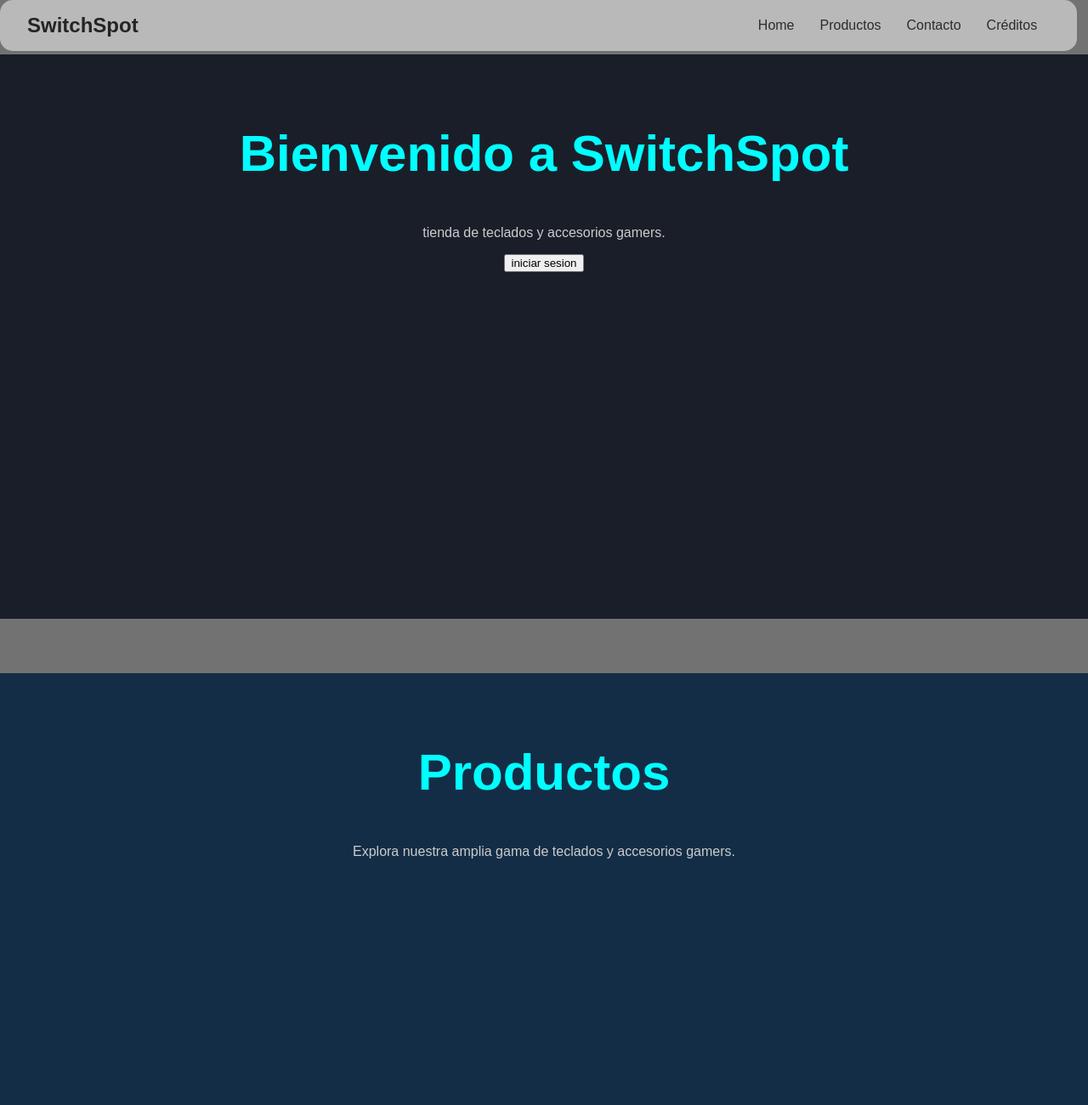
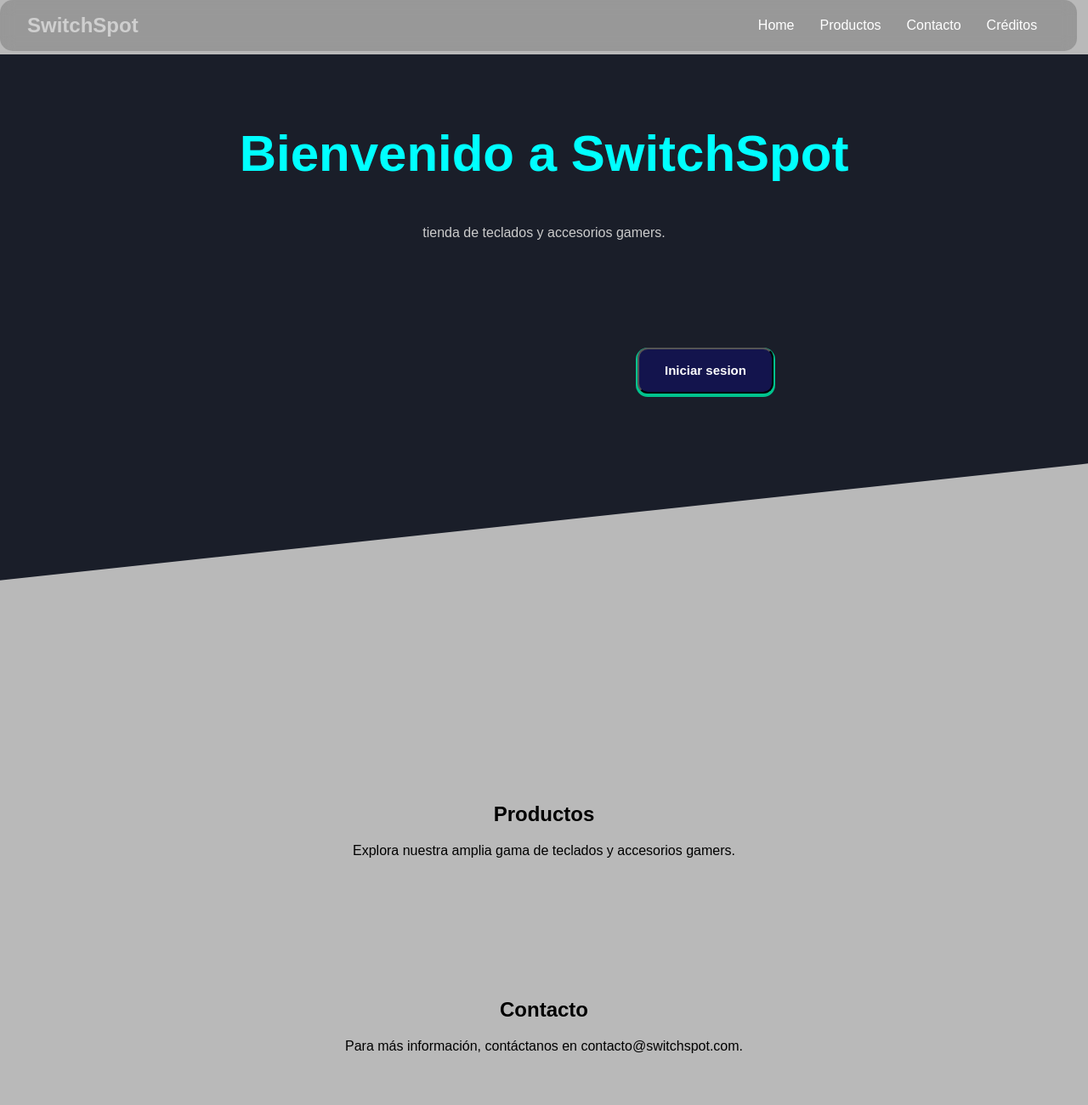
Before and after one commit to david-guillermo/SwitchSpot, a plain HTML site: page index.html in a window 1280 px wide. Shown: the top 1300 px of the page at 85% size. Drawn offline with Linux system fonts and the light colour scheme; a script that the page names is missing.

Commit message:
SwitchSpot

```diff
--- a/docs/styles/SwitchSpot.css
+++ b/docs/styles/SwitchSpot.css
@@ -2,12 +2,16 @@ body {
     font-family: Arial, sans-serif;
     margin: 0;
     padding: 0;
-    background-color: #3d3d3db9;
+    background-color: #b6b6b6f3;
+    position: relative
 }
 
+
+/* barra de navegacion */
 nav {
-    background-color: #ffffff80;
-    color: white;
+    background-color: #41414146;
+    backdrop-filter: blur(8px);
+    color: rgb(255, 255, 255);
     display: flex;
     justify-content: space-between;
     align-items: center;
@@ -16,7 +20,7 @@ nav {
     width: 94%;
     top: 0;
     left: 0;
-    z-index: 1000;
+    z-index: 100;
     border-radius: 15px;
 }
 
@@ -26,7 +30,7 @@ nav .logo {
 }
 
 nav .logo a {
-    color: rgb(36, 36, 36);
+    color: rgb(207, 207, 207);
     text-decoration: none;
 }
 
@@ -42,7 +46,7 @@ nav ul li {
 }
 
 nav ul li a {
-    color: rgb(44, 44, 44);
+    color: rgb(255, 255, 255);
     text-decoration: none;
 }
 
@@ -52,11 +56,14 @@ section {
     margin-top: 4em;
 }
 
+/* titulos de pag
+(Productos, Contacto , creditos de desarrollador)*/
 #home {
     background-color: #1a1e29;
     color: #cccccc;
-    height: 600px;
-}
+    height: 700px;
+    clip-path: polygon(0 0, 100% 0, 100% 63%, 0 81%);
+
 .Bienvenido{
     color: rgb(0, 255, 255);
     font-size: 60px;
@@ -67,17 +74,17 @@ section {
     color: #cccccc;
     height: 600px;
 }
-.productos{
+.productos {
     color: rgb(0, 255, 255);
     font-size: 60px;
 }
 
-#contacto {
+#contactos {
     background-color: #01c38e;
     color: #272727;
     height: 600px;
 }
-.Contacto{
+.contact {
     color: rgb(255, 255, 255);
     font-size: 60px;
 }
@@ -87,7 +94,58 @@ section {
     color: #272727;
     height: 200px;
 }
-.creditos-de-desarrollador{
+.creditos-de-desarrolladorr {
     color: rgb(43, 43, 43);
     font-size: 40px;
+
 }
+
+
+
+/* call to action */
+#btnn{
+    position: absolute;
+    margin: 110px;
+}
+
+.btnn {
+    padding: 1.1em 2em;
+    background: none;
+    font-size: 15px;
+    color: #ffffff;
+    cursor: pointer;
+    position: relative;
+    overflow: hidden;
+    transition: all 0.3s;
+    border-radius: 12px;
+    background-color: #13144d;
+    font-weight: bolder;
+    box-shadow: 0 2px 0 2px #01c38e;
+}
+
+.btnn:before {
+    content: "";
+    position: absolute;
+    width: 100px;
+    height: 120%;
+    background-color: #06c290;
+    top: 50%;
+    transform: skewX(30deg) translate(-150%, -50%);
+    transition: all 0.5s;
+}
+
+.btnn:hover {
+    background-color: #6af15c;
+    color: #1b1b1b;
+    box-shadow: 0 2px 0 2px #0d3b66;
+}
+
+.btnn:hover::before {
+    transform: skewX(30deg) translate(150%, -50%);
+    transition-delay: 0.1s;
+}
+
+.btnn:active {
+    transform: scale(0.9);
+}
+}
--- a/index.html
+++ b/index.html
@@ -17,8 +17,8 @@
         <ul>
             <li><a href="#home">Home</a></li>
             <li><a href="#productos">Productos</a></li>
-            <li><a href="#contacto">Contacto</a></li>
-            <li><a href="#creditos">Créditos</a></li>
+            <li><a href="#contact">Contacto</a></li>
+            <li><a href="#creditos-de-desarrolladorr">Créditos</a></li>
         </ul>
     </nav>
 
@@ -26,27 +26,24 @@
         <h1 class="Bienvenido">Bienvenido a SwitchSpot</h1>
         <p>tienda de teclados y accesorios gamers.</p>
         <a href="./docs/views/Login.html">
-            <button>
-            iniciar sesion
-            </button>
+            <button class="btnn" id="btnn">Iniciar sesion</button>
         </a>
     </section>
 
-    <section id="productos">
-        <h2 class="productos">Productos</h2>
+        <section class="productos">
+            <h2 id="productos">Productos</h2>
             <p>Explora nuestra amplia gama de teclados y accesorios gamers.</p>
         </section>
 
-    <section id="contacto">
-        <h2 class="Contacto">Contacto</h2>
+        <section class="contactos">
+            <h2 id="contact">Contacto</h2>
             <p>Para más información, contáctanos en contacto@switchspot.com.</p>
         </section>
 
-    <section id="creditos">
-        <h2 class="creditos-de-desarrollador">Créditos de Desarrollador</h2>
+        <section class="creditos">
+            <h2 id="creditos-de-desarrolladorr">Créditos de Desarrollador</h2>
             <p>Este sitio fue creado utilizando HTML, CSS y JavaScript. Agradecimientos especiales a David Guillermo por su contribución y apoyo. Para cualquier consulta o comentario, contáctanos en davicraft.yt15@gmail.com</p>
         </section>
-
     <script src="scripts.js"></script>
 </body>
 </html>
```
Also changed, not shown: docs/styles/Login.css (+17 -0 lines), pruebas/pruebas.html (+11 -31 lines). Lines whose indentation alone changed are shown as unchanged.
